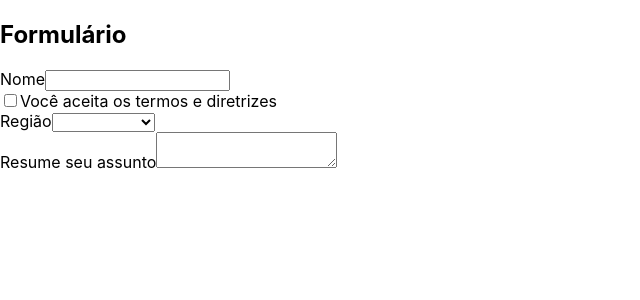
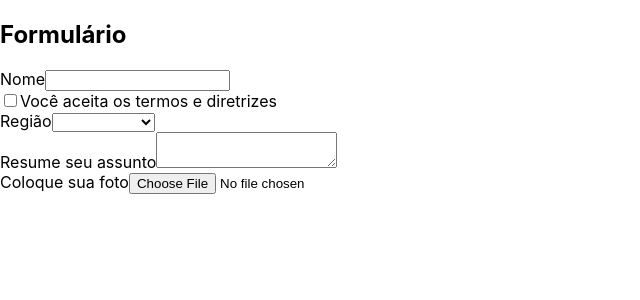
Before and after one commit to KaylaneSilva/trybe-exercicios, a React (Create React App) app in the folder front-end/bloco-11-componentes-com-estado-eventos-e-formularios-com-react/dia-02-formularios-no-react/para-fixar/forms-app/: page / in a window 1280 px wide. Shown: the top 300 px of the page, without its empty margins (0-640 px from the left). Built offline with nearby package versions, Linux system fonts and the light colour scheme.

Commit message:
exercicio 5 de fixacao resolvido

```diff
--- a/front-end/bloco-11-componentes-com-estado-eventos-e-formularios-com-react/dia-02-formularios-no-react/para-fixar/forms-app/src/forms.js
+++ b/front-end/bloco-11-componentes-com-estado-eventos-e-formularios-com-react/dia-02-formularios-no-react/para-fixar/forms-app/src/forms.js
@@ -66,6 +66,13 @@ class Forms extends React.Component {
                 onChange={this.handleChange}
               ></textarea>
             </label>
+            <label>
+              Coloque sua foto
+              <input
+                name='arquivo'
+                type='file'
+              />
+            </label>
           </form>
         </div>
       </section>
```
